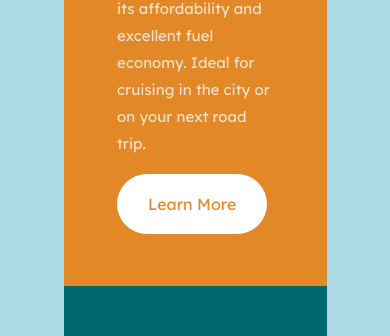
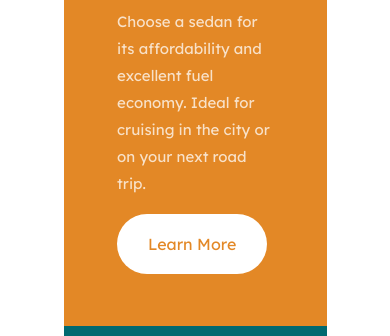
Before and after one commit to MatthiasMatthys/3-column-preview-card-component-main, a plain HTML site: page index.html in a window 390 px wide. Shown: the part 238-574 px from the top of the page. Drawn offline with Linux system fonts and the light colour scheme.

Commit message:
Edit center padding-top

```diff
--- a/stylesheets/stylesheet.css
+++ b/stylesheets/stylesheet.css
@@ -4,6 +4,8 @@
     padding: 10px;
     display: flex;
     position: relative;
+    padding-top: 150px;
+
 }
 
 .card-sedan {
@@ -77,14 +79,12 @@ p {
 }
 
 @media only screen and (max-width: 600px) {
-    body {
-        background-color: lightblue;
-    }
 
     .center {
         display: block;
         margin: auto;
         width: 70%;
+        padding-top: 50px;
 
     }
 
```
